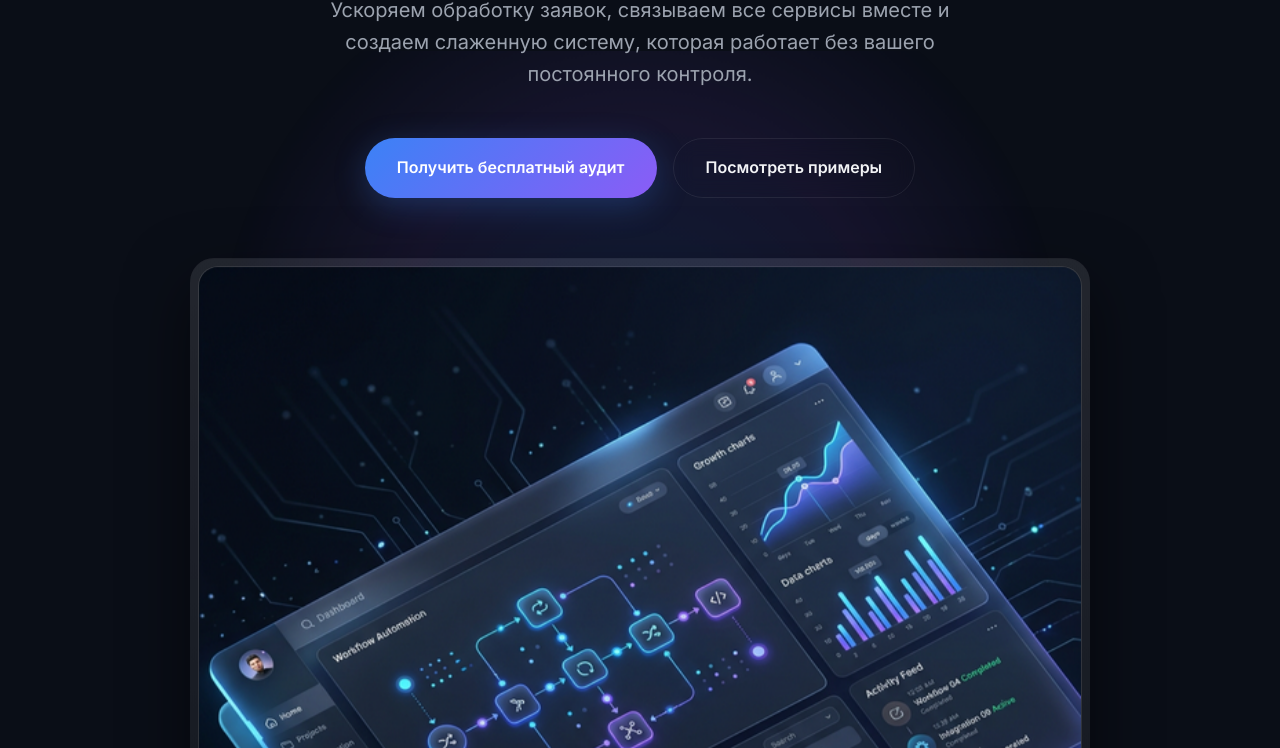
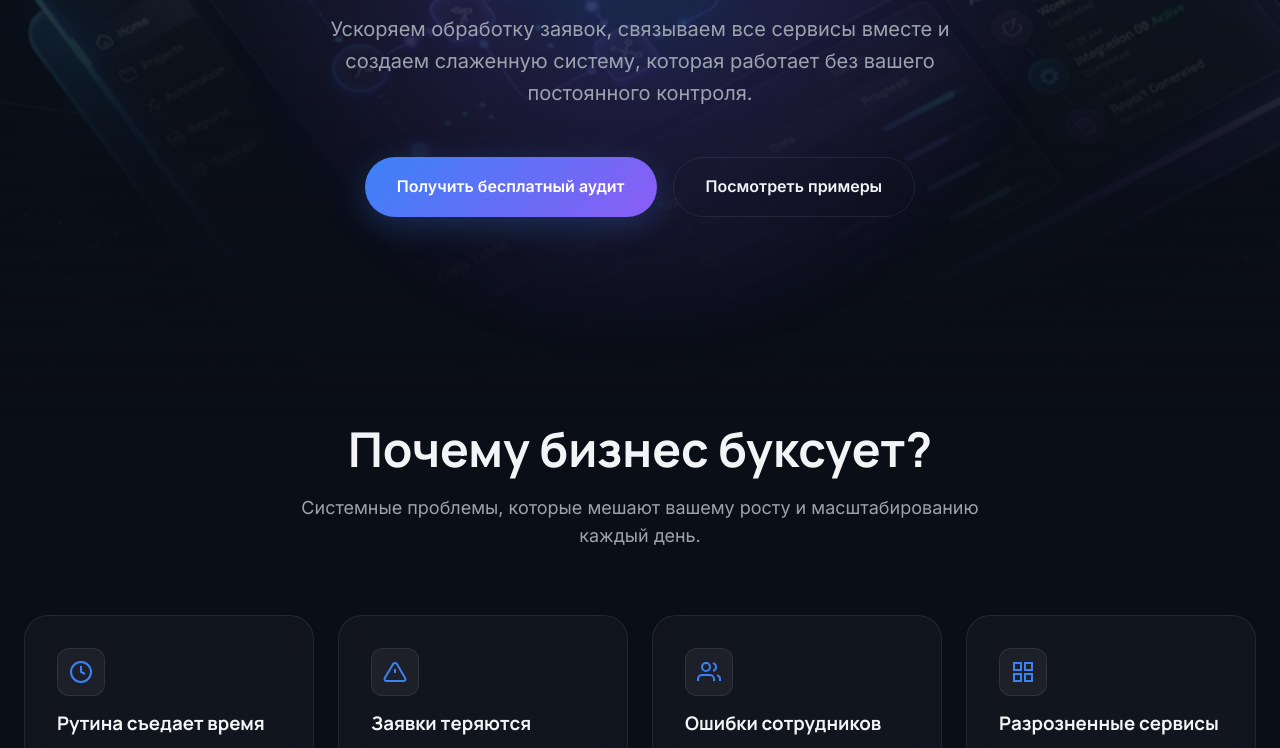
Before and after one commit to tatina140810/n8n, a plain HTML site: page index.html in a window 1280 px wide. Shown: the part 380-1128 px from the top of the page. Drawn offline with Linux system fonts and the light colour scheme.

Commit message:
Move hero image to background

```diff
--- a/index.html
+++ b/index.html
@@ -206,13 +206,15 @@
 
         .hero-bg {
             position: absolute;
-            top: 50%;
-            left: 50%;
-            transform: translate(-50%, -50%);
+            top: 0;
+            left: 0;
             width: 100vw;
             height: 100vh;
-            z-index: -1;
-            overflow: hidden;
+            z-index: -2;
+            background: linear-gradient(to bottom, rgba(10, 14, 23, 0.5) 0%, rgba(10, 14, 23, 1) 100%), url('hero.png') center/cover no-repeat;
+            opacity: 0.7;
+            mask-image: linear-gradient(to bottom, black 50%, transparent 100%);
+            -webkit-mask-image: linear-gradient(to bottom, black 50%, transparent 100%);
         }
 
         .hero-gradient {
@@ -220,11 +222,12 @@
             width: 800px;
             height: 800px;
             border-radius: 50%;
-            background: radial-gradient(circle, rgba(59, 130, 246, 0.15) 0%, rgba(139, 92, 246, 0.1) 40%, rgba(10, 14, 23, 0) 70%);
+            background: radial-gradient(circle, rgba(59, 130, 246, 0.25) 0%, rgba(139, 92, 246, 0.15) 30%, rgba(10, 14, 23, 0) 70%);
             top: 0%;
             left: 50%;
             transform: translate(-50%, -20%);
             animation: pulse-slow 8s infinite alternate ease-in-out;
+            z-index: -1;
         }
 
         @keyframes pulse-slow {
@@ -268,16 +271,7 @@
             margin-bottom: 64px;
         }
 
-        .hero-image-wrapper {
-            position: relative;
-            max-width: 1000px;
-            margin: 0 auto;
-            border-radius: var(--radius-lg);
-            padding: 8px;
-            background: linear-gradient(to bottom, rgba(255, 255, 255, 0.1), rgba(255, 255, 255, 0.02));
-            box-shadow: 0 24px 64px rgba(0, 0, 0, 0.5);
-            animation: float 6s ease-in-out infinite;
-        }
+
 
         .hero-image {
             width: 100%;
@@ -653,22 +647,15 @@
 
     <!-- 1. Hero Section -->
     <section class="hero">
-        <div class="hero-bg">
+        <div class="hero-bg"></div>
         <div class="hero-gradient"></div>
-        </div>
-        <div class="container">
-            <div class="hero-content reveal">
+        <div class="container hero-content reveal">
             <h1>Автоматизируем бизнес-процессы и сокращаем ручную работу <span class="highlight">до 60%</span></h1>
             <p>Ускоряем обработку заявок, связываем все сервисы вместе и создаем слаженную систему, которая работает
                 без вашего постоянного контроля.</p>
             <div class="hero-btns">
                 <a href="#audit" class="btn btn-primary">Получить бесплатный аудит</a>
                 <a href="#cases" class="btn btn-secondary">Посмотреть примеры</a>
-                </div>
-            </div>
-
-            <div class="hero-image-wrapper reveal delay-2">
-                <img src="hero.png" alt="Панель управления автоматизацией бизнеса" class="hero-image glass-card">
             </div>
         </div>
     </section>
```
Lines whose indentation alone changed are shown as unchanged.
